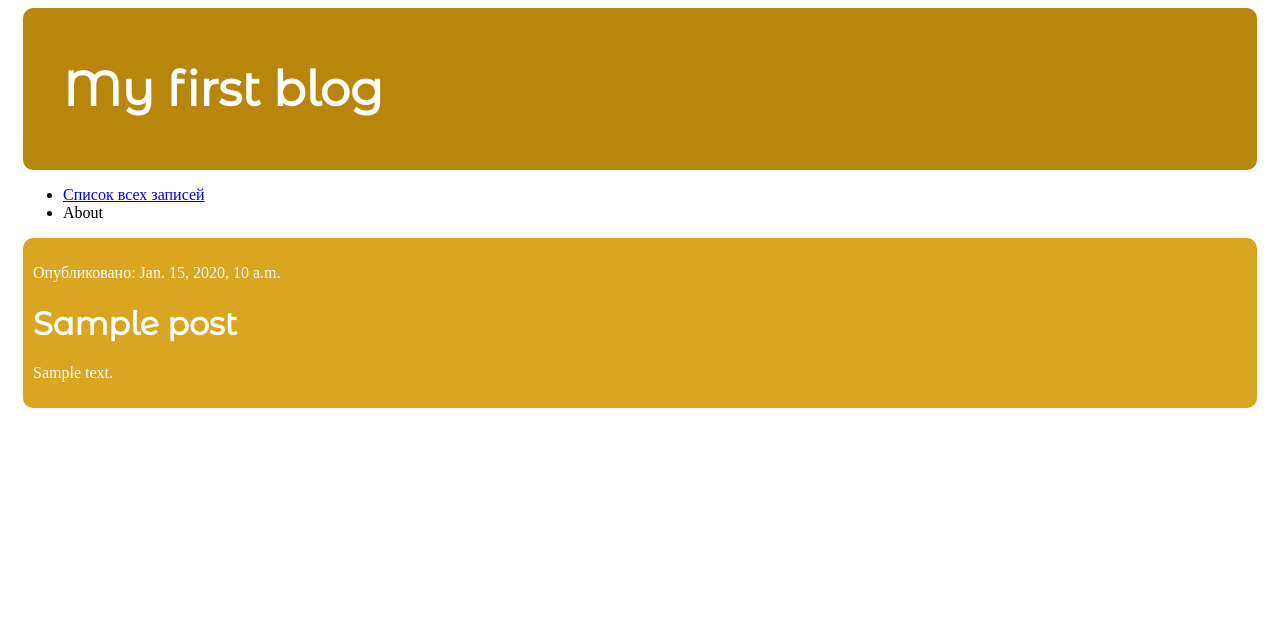
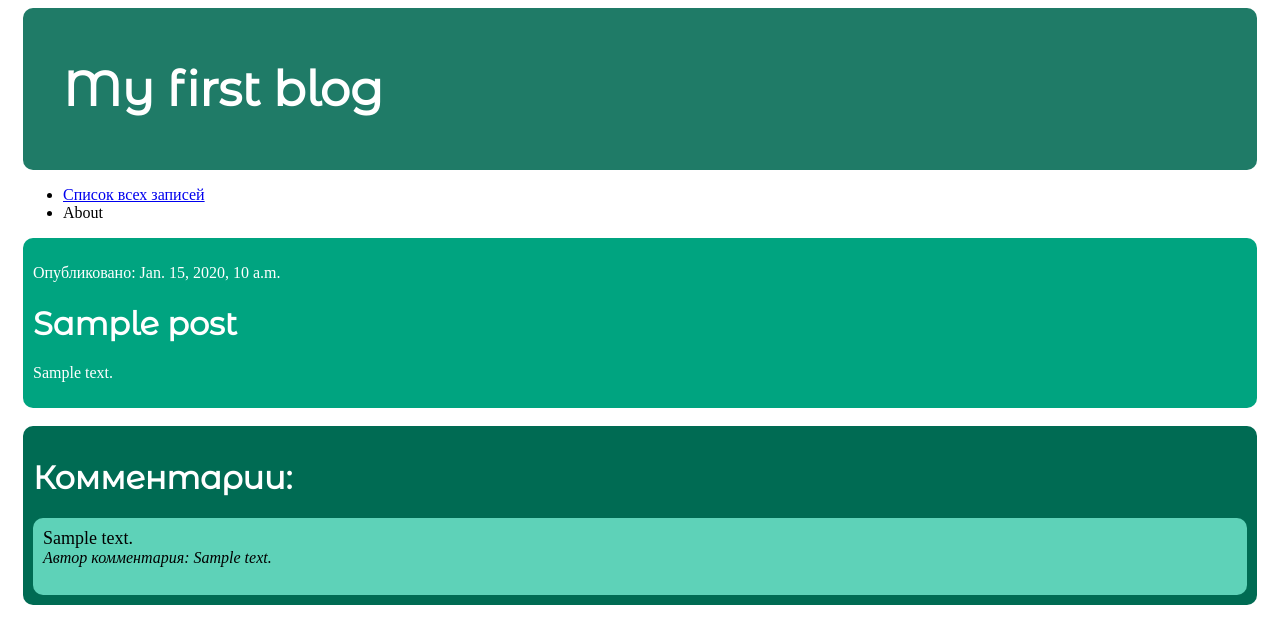
Before and after one commit to khusainovrm/brand_new, a Django app: template mysite/apps/blog/templates/blog/post_detail.html in a window 1280 px wide. Shown: the top 644 px of the page. Run offline with Django 3.2, Linux system fonts and the light colour scheme; the template is opened without the code that fills it: most values are stand-ins (such as "Sample title", 1, 10 or a date in 2020).

Commit message:
Comments added to Post and new color scheme

```diff
--- a/mysite/apps/blog/apps.py
+++ b/mysite/apps/blog/apps.py
@@ -3,3 +3,4 @@ from django.apps import AppConfig
 
 class BlogConfig(AppConfig):
     name = 'blog'
+    verbose_name = 'Блог'
--- a/mysite/apps/blog/templates/base.html
+++ b/mysite/apps/blog/templates/base.html
@@ -1,5 +1,5 @@
+{% load static %}
 <!DOCTYPE html>
-{% load static %}
 
 <html lang="ru">
  <head>
--- a/mysite/apps/blog/templates/blog/navbar.html
+++ b/mysite/apps/blog/templates/blog/navbar.html
@@ -2,7 +2,7 @@
     <ul>
         <li><a href ="{% url "post_list" %}">Список всех записей</a></li>
         {% if user.is_authenticated %}
-        <li><a href ="{% url "post_new" %}">Создать новую запись</a></li>
+            <li><a href ="{% url "post_new" %}">Создать новую запись</a></li>
         {% endif %}
         <li>About</li>
     </ul>
--- a/mysite/apps/blog/templates/blog/post_detail.html
+++ b/mysite/apps/blog/templates/blog/post_detail.html
@@ -7,10 +7,27 @@
     {% if post.published_date %}
         <p>Опубликовано: {{ post.published_date }} </p>
     {% endif %}
+
     <h1>{{ post.title }}</h1>
     <p>{{ post.text|linebreaksbr }}</p>
+
     {% if user.is_authenticated %}
-        <a href="{% url 'post_edit' pk=post.pk %}" >Edit</a>
+        <a href="{% url 'post_edit' id=post.id %}">Edit</a>
     {% endif %}
 
+
+</div>
+<br>
+<div class="allnotescom">
+    {% if post.comment_set.all %}
+        <h1> Комментарии: </h1>
+        <div class="comments">
+            {% for comments in post.comment_set.all %}
+                <div class="comm-post"> {{ comments.text }} </div>
+                <i>Aвтор комментария: {{ comments }}</i><br><br>
+
+            {% endfor %}
+        </div>
+</div>
+    {% endif %}
 {% endblock %}
--- a/mysite/apps/blog/templates/blog/post_list.html
+++ b/mysite/apps/blog/templates/blog/post_list.html
@@ -6,7 +6,7 @@
     <div class="allnotes">
     {% for post in posts %}
         {% if post.published_date != None %}
-            <h1><a href="{% url 'post_detail' pk=post.pk %}">{{ post.title }}</a></h1>
+            <h1><a href="{% url 'post_detail' id=post.id %}">{{ post.title }}</a></h1>
             <p>{{ post.text }}</p>
             <div class="post-date-author">Автор записи: {{post.author|capfirst}}. {{ post.published_date }}</div>
         {% endif %}
--- a/mysite/apps/blog/urls.py
+++ b/mysite/apps/blog/urls.py
@@ -6,7 +6,8 @@ from . import views
 
 urlpatterns = [
     path('', views.post_list, name='post_list'),
-    path('post/<int:pk>/', views.post_detail, name='post_detail'),
+    path('post/<int:id>/', views.post_detail, name='post_detail'),
     path ('post/new/', views.post_new, name='post_new'),
-    path ('post/<int:pk>/edit/', views.post_edit, name='post_edit'),
+    path ('post/<int:id>/edit/', views.post_edit, name='post_edit'),
+    path ('post/<int:id>/comment', views.comment_new, name='comment_new'),
 ] + static(settings.STATIC_URL, document_root=settings.STATICFILES_DIRS)
--- a/mysite/static/css/blog.css
+++ b/mysite/static/css/blog.css
@@ -4,7 +4,7 @@ body {
 }
 
 .page-header {
-    background-color: #B8860B;
+    background-color: #1F7B67;
     margin-top: 0;
     padding: 20px 20px 20px 40px;
     border-radius: 10px;
@@ -27,7 +27,7 @@ h1, h2, h3, h4 {
 }
 
 .allnotes {
-    background-color: #DAA520;
+    background-color: #00A480;
     margin-top: 0px;
     padding: 10px 10px 10px 10px;
     color: white;
@@ -40,7 +40,7 @@ h1, h2, h3, h4 {
 }
 
 .detailnotes, .detailnotes h1{
-	background-color: #FF7F7F;
+	background-color: #A66F00;
     margin-top: 0px;
     padding: 10px 10px 10px 10px;
     color: black;
@@ -74,3 +74,24 @@ h1, h2, h3, h4 {
     font-size: 10px;
     font-family:'Lobster', cursive;
 }
+
+.comments {
+    background-color: #5ED2B8;
+    margin-top: 0px;
+    padding: 10px 10px 10px 10px;
+    color: black;
+    border-radius: 10px;
+}
+
+.allnotescom {
+    background-color: #006B53;
+    margin-top: 0px;
+    padding: 10px 10px 10px 10px;
+    color: white;
+    border-radius: 10px;
+}
+
+
+.comm-post {
+    font-size: 18px;
+}
```
Also changed, not shown: mysite/apps/blog/admin.py (+12 -3 lines), mysite/apps/blog/forms.py (+9 -1 lines), mysite/apps/blog/models.py (+17 -0 lines), mysite/apps/blog/templates/blog/comment_new.html (added, +8 -0 lines), mysite/apps/blog/templates/pagination.html (added, +13 -0 lines), mysite/apps/blog/views.py (+21 -10 lines), mysite/apps/blog/migrations/0005_comment.py (added), mysite/apps/blog/migrations/0006_auto_20200313_1558.py (added), mysite/apps/blog/migrations/0007_auto_20200314_0851.py (added). Lines whose indentation alone changed are shown as unchanged.
